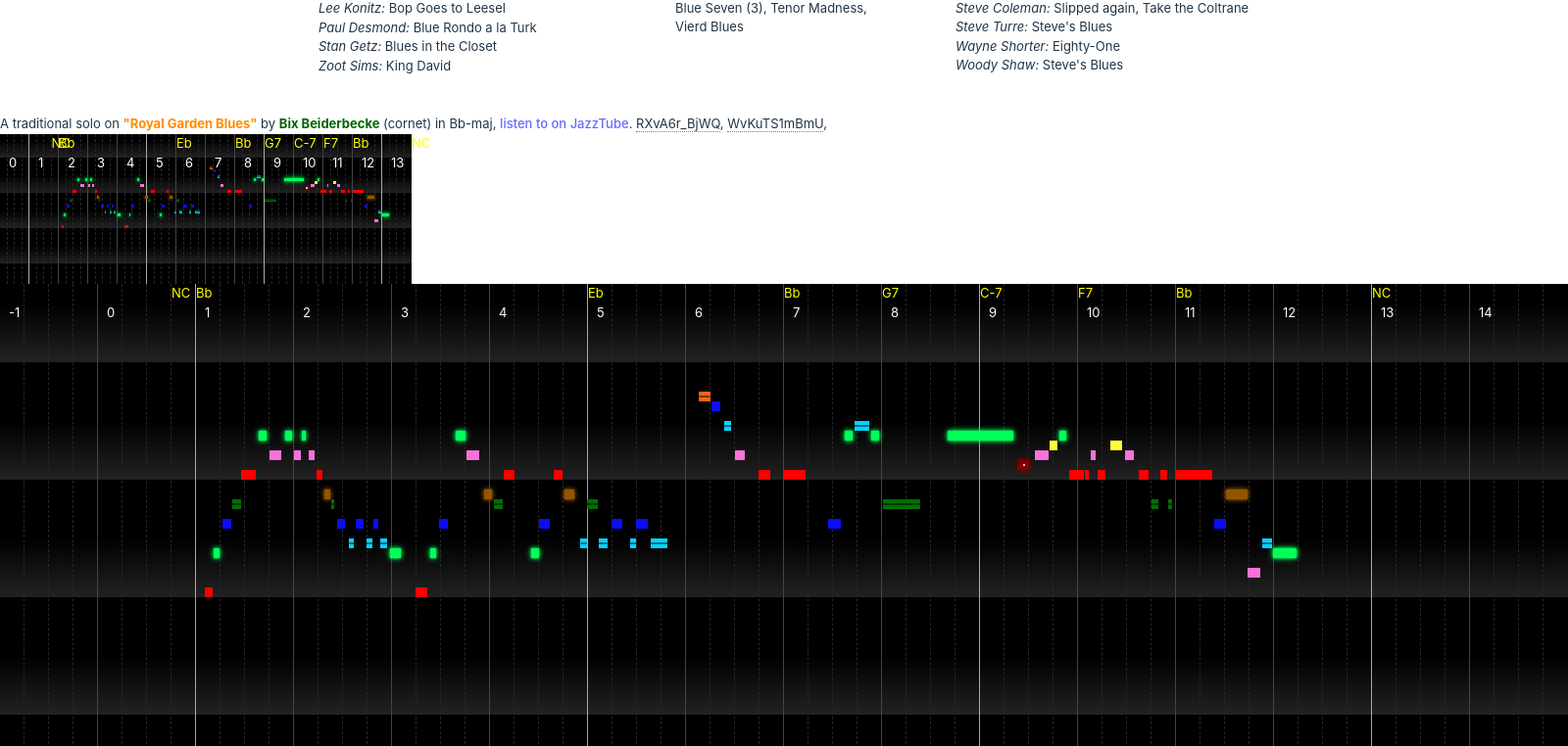
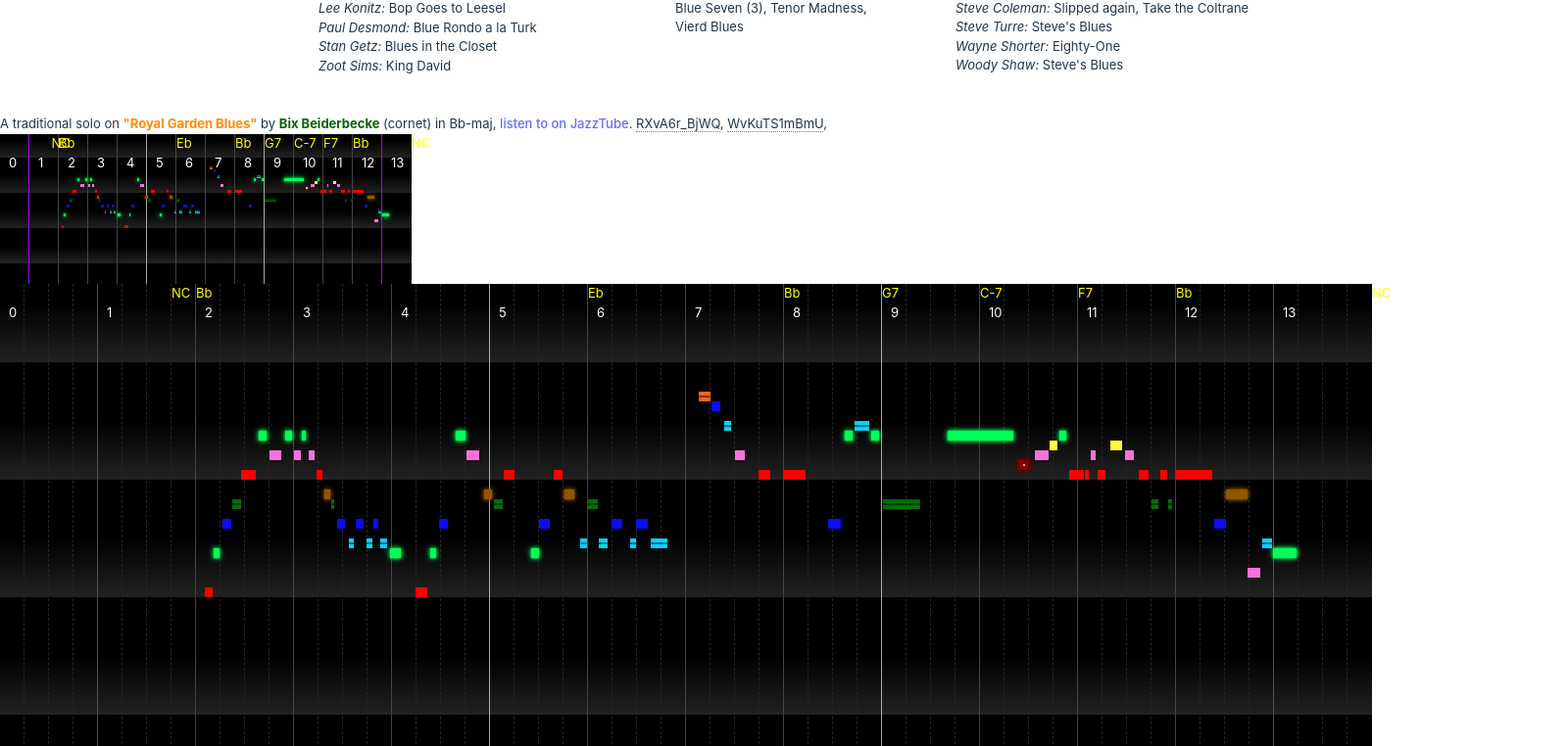
Before and after one commit to vpavlenko/12, a React (Vite) app: page / in a window 1280 px wide. Shown: the part 294-1056 px from the top of the page at 98% size, 1600 px wide, since content can reach past the window. Built offline with nearby package versions, Linux system fonts and the light colour scheme.

Commit message:
Add 12-bar lines, don't limit to a single chorus

```diff
--- a/src/App.tsx
+++ b/src/App.tsx
@@ -249,6 +249,9 @@ function App() {
     return () => cancelAnimationFrame(animationFrameId);
   }, [youtubeItem]);
 
+  const startBar = parseInt(beatsData[0]?.bar ?? "0", 10);
+  const endBar = parseInt(beatsData.at(-1)?.bar ?? "0", 10);
+
   return (
     <>
       <div style={{ columnCount: 4, columnGap: "20px", width: "100vw" }}>
@@ -354,9 +357,12 @@ function App() {
         beats={beatsData}
         key_={solos[selectedSolo].key}
         currentYoutubeTime={mapToRelativeTime(currentYoutubeTime + 0.05)}
-        measures={MEASURES}
         measureWidth={100}
         noteHeight={10}
+        measures={Array.from(
+          { length: endBar - startBar + 1 },
+          (_, index) => index + startBar
+        )}
       />
       {youtubeId && (
         <YouTube
--- a/src/components/TonalGrid.tsx
+++ b/src/components/TonalGrid.tsx
@@ -36,11 +36,19 @@ const Measure: FC<{ number: number; left: number; measureWidth: number }> = ({
 }) => (
   <>
     <MeasureBar
-      style={{ left, ...(number % 4 === 1 ? { backgroundColor: "#aaa" } : {}) }}
+      style={{
+        left,
+        ...(number % 12 === 1
+          ? { backgroundColor: "#a0f" }
+          : number % 4 === 1
+          ? { backgroundColor: "#aaa" }
+          : {}),
+      }}
     />
-    {[1, 2, 3].map((beat) => (
-      <BeatBar style={{ left: left + (beat * measureWidth) / 4 }} />
-    ))}
+    {measureWidth > 30 &&
+      [1, 2, 3].map((beat) => (
+        <BeatBar style={{ left: left + (beat * measureWidth) / 4 }} />
+      ))}
     <div
       style={{ position: "absolute", left: left + 10, top: 20, color: "white" }}
     >
```
